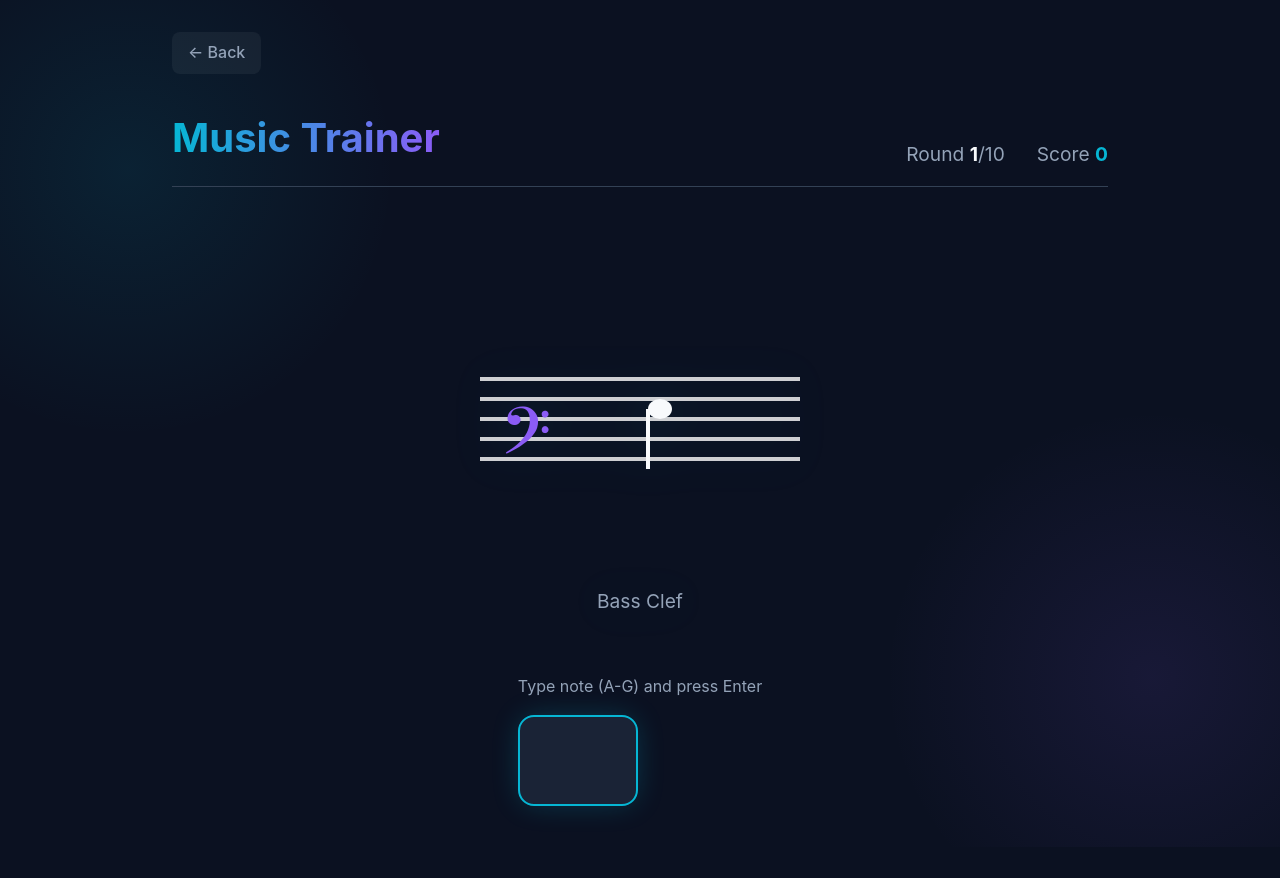
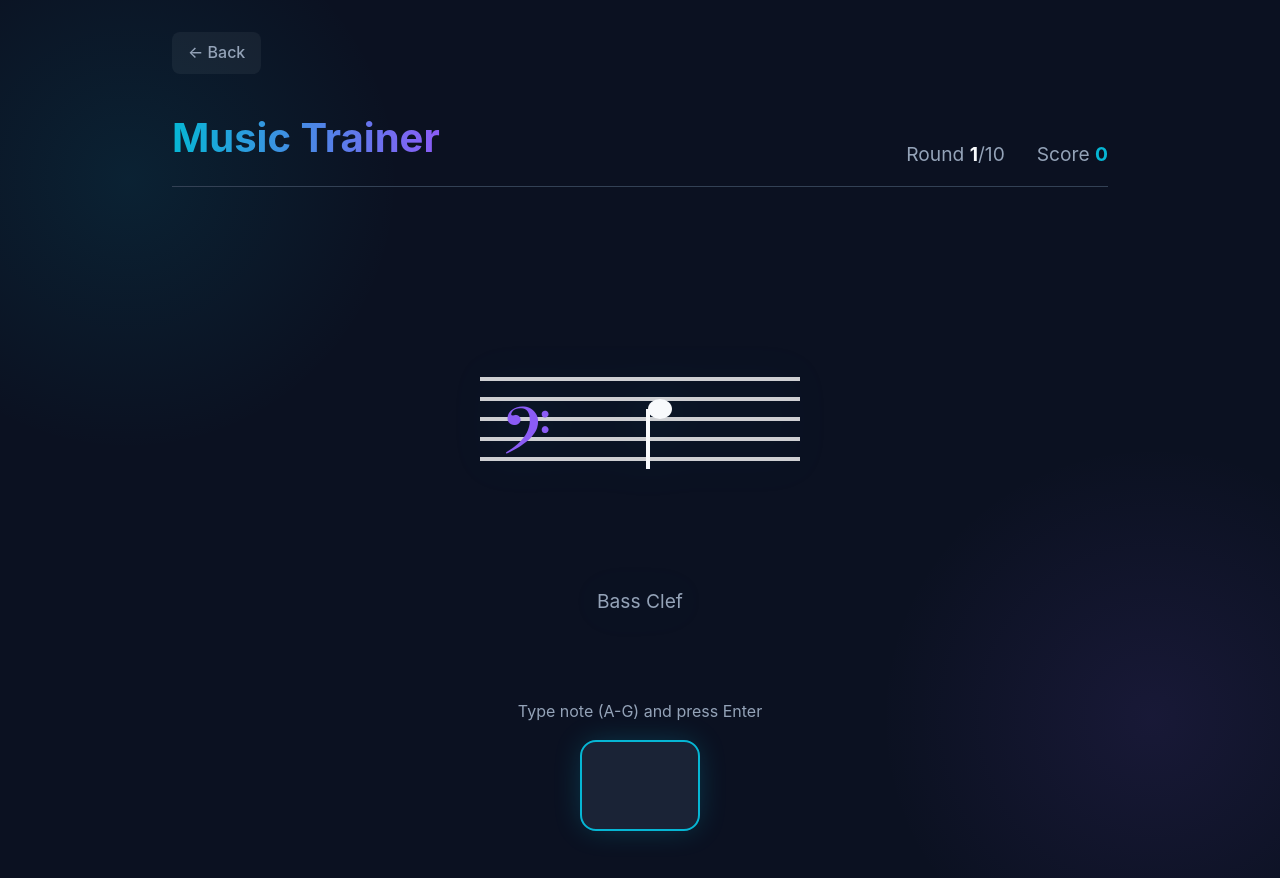
Before and after one commit to bitsofgit/GeneralWebApp, a React (Vite) app: page /GeneralWebApp/music-trainer in a window 1280 px wide. Shown: the top 878 px of the page. Before the commit the page ends 847 px from the top, so only its background shows below. Built offline with nearby package versions, Linux system fonts and the light colour scheme.

Commit message:
chore: update project dependencies by installing new and modified node modules.

```diff
--- a/src/pages/MusicTrainer.jsx
+++ b/src/pages/MusicTrainer.jsx
@@ -149,19 +149,16 @@ const MusicTrainer = () => {
     const [status, setStatus] = useState('guessing'); // guessing, feedback, finished
     const [feedback, setFeedback] = useState('');
     const inputRef = useRef(null);
+    const nextBtnRef = useRef(null);
 
     useEffect(() => {
         if (status === 'guessing' && inputRef.current) {
             inputRef.current.focus();
         }
-        else if (status === 'feedback' && inputRef.current) {
-            // Keep focus to allow Enter to go next if we add that later,
-            // but for now the next button is focused.
-            // Actually, let's auto-focus the next button.
-            setTimeout(() => {
-                const nextBtn = document.getElementById('next-btn');
-                if (nextBtn) nextBtn.focus();
-            }, 50);
+        else if (status === 'feedback') {
+            if (nextBtnRef.current) {
+                nextBtnRef.current.focus();
+            }
         }
     }, [status]);
 
@@ -229,13 +226,23 @@ const MusicTrainer = () => {
             <div className="game-area" style={{ flex: 1, display: 'flex', flexDirection: 'column', alignItems: 'center', justifyContent: 'center', width: '100%' }}>
                 {status !== 'finished' ? (
                     <>
+                        {/* Scaled SVG */}
                         <div className="staff-display" style={{ marginBottom: '3rem', filter: 'drop-shadow(0 0 20px rgba(6,182,212,0.1))' }}>
                             <Staff note={currentNote} />
                         </div>
 
-                        <div className="interaction-area" style={{ height: '150px', display: 'flex', flexDirection: 'column', alignItems: 'center', justifyContent: 'center' }}>
+                        {/* Interaction Area with Better Alignment */}
+                        <div className="interaction-area" style={{
+                            flex: 1,
+                            width: '100%',
+                            display: 'flex',
+                            flexDirection: 'column',
+                            alignItems: 'center',
+                            justifyContent: 'center', /* Centered vertically */
+                            minHeight: '200px'
+                        }}>
                             {status === 'guessing' ? (
-                                <div style={{ animation: 'fadeIn 0.3s ease-out' }}>
+                                <div style={{ display: 'flex', flexDirection: 'column', alignItems: 'center', animation: 'fadeIn 0.3s ease-out' }}>
                                     <p style={{ marginBottom: '1rem', color: 'var(--text-secondary)', textAlign: 'center' }}>Type note (A-G) and press Enter</p>
                                     <input
                                         ref={inputRef}
@@ -244,6 +251,7 @@ const MusicTrainer = () => {
                                         value={userAnswer}
                                         onChange={(e) => setUserAnswer(e.target.value.toUpperCase())}
                                         onKeyDown={handleKeyDown}
+                                        autoFocus
                                         style={{
                                             padding: '1rem',
                                             fontSize: '3rem',
@@ -260,7 +268,7 @@ const MusicTrainer = () => {
                                     />
                                 </div>
                             ) : (
-                                <div className="feedback-section" style={{ textAlign: 'center', animation: 'fadeIn 0.3s ease-out' }}>
+                                <div className="feedback-section" style={{ display: 'flex', flexDirection: 'column', alignItems: 'center', animation: 'fadeIn 0.3s ease-out' }}>
                                     <h2 style={{
                                         fontSize: '2.5rem',
                                         color: feedback.startsWith('Correct') ? 'var(--success-color)' : 'var(--danger-color)',
@@ -271,8 +279,10 @@ const MusicTrainer = () => {
                                     </h2>
                                     <button
                                         id="next-btn"
+                                        ref={nextBtnRef}
                                         onClick={handleNext}
                                         onKeyDown={handleNextKeyDown}
+                                        autoFocus
                                         style={{
                                             padding: '1rem 3rem',
                                             fontSize: '1.2rem',
```
